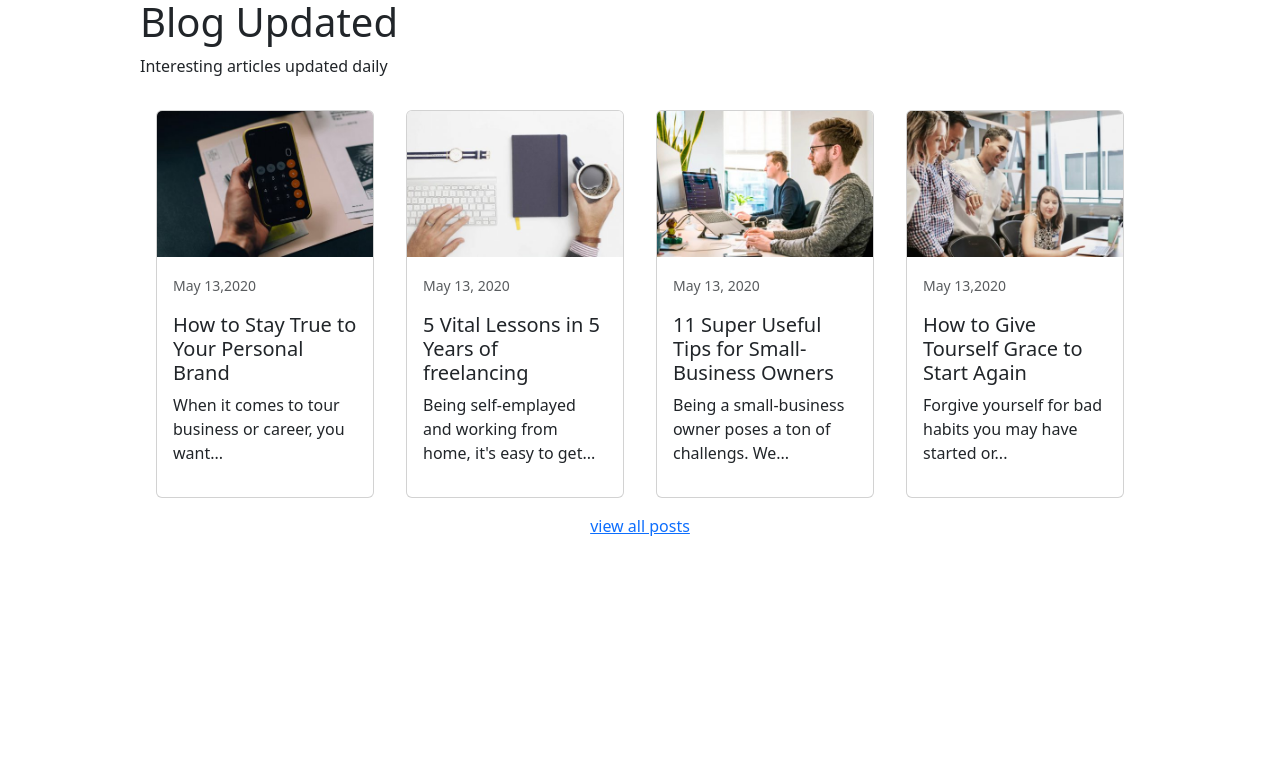
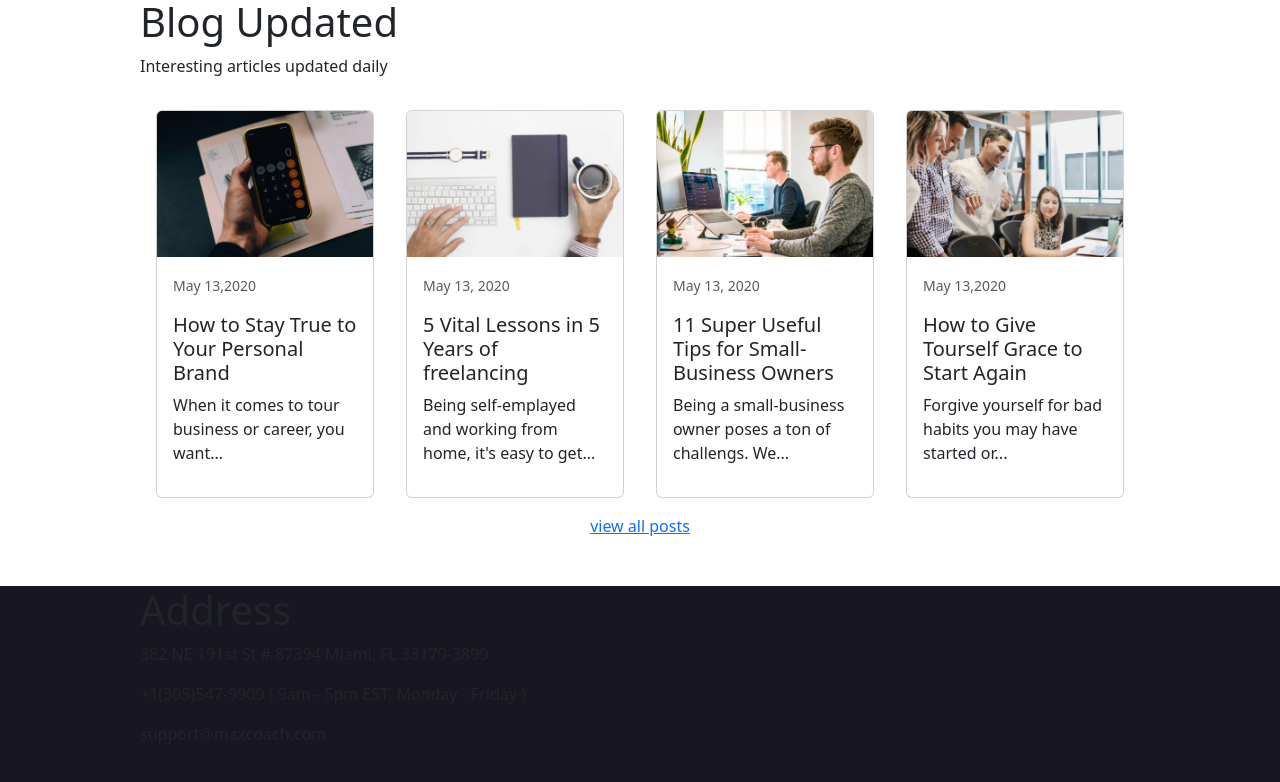
Before and after one commit to UmbertoSerino/proj-html-vuejs, a Vue app: page / in a window 1280 px wide. Shown: the part 3261-4043 px from the top of the page. Before the commit the page ends 3847 px from the top, so only its background shows below. Built offline with nearby package versions, Linux system fonts and the light colour scheme.

Commit message:
created section footer

```diff
--- a/src/App.vue
+++ b/src/App.vue
@@ -1,11 +1,13 @@
 <script setup>
 import AppHeader from './components/Header/AppHeader.vue';
 import AppMain from './components/Main/AppMain.vue';
+import AppFooter from './components/Footer/AppFooter.vue';
 </script>
 
 <template>
   <AppHeader />
   <AppMain />
+  <AppFooter />
 </template>
 
 <style lang="scss">
--- /dev/null
+++ b/src/components/Footer/AppFooter.vue
@@ -0,0 +1,47 @@
+<script>
+export default {
+    name: 'AppFooter',
+    data() {
+        return {
+            Address: [
+                { street: '382 NE 191st St # 87394 Miami, FL 33179-3899', phoneNumber: '+1(305)547-9909', workTime: '9am - 5pm EST, Monday - Friday', mail: 'support@maxcoach.com' }
+            ],
+            explore: ['Start here', 'Blog', 'About us', 'Success story', 'Courses', 'Contact us'],
+            information: ['Membership', 'Purchase guide', 'Privacy policy', 'Terms of service']
+        }
+    },
+}
+</script>
+<template>
+    <footer class="">
+        <section class="my_wrapper">
+            <div class="row">
+                <div class="col-6" v-for="info in Address" :key="info">
+                    <h1>Address</h1>
+                    <p>
+                        {{ info.street }}
+                    </p>
+                    <p>
+                        {{ info.phoneNumber }} ( {{ info.workTime }} )
+                    </p>
+                    <p>
+                        {{ info.mail }}
+                    </p>
+                </div>
+            </div>
+        </section>
+    </footer>
+</template>
+<style lang="scss">
+@use '../../style/partials/mixins' as*;
+@use '../../style/partials/variables' as*;
+
+footer {
+    background-color: $color-9;
+    height: 500px;
+
+    section.my_wrapper {
+        @include container (width, margin);
+    }
+}
+</style>
--- a/src/style/partials/_variables.scss
+++ b/src/style/partials/_variables.scss
@@ -7,6 +7,7 @@ $color-5: #F8F8F8;
 $color-6: #F5F1ED;
 $color-7: #696969;
 $color-8: #8C89A2;
+$color-9: #171621;
 
 
 
```
